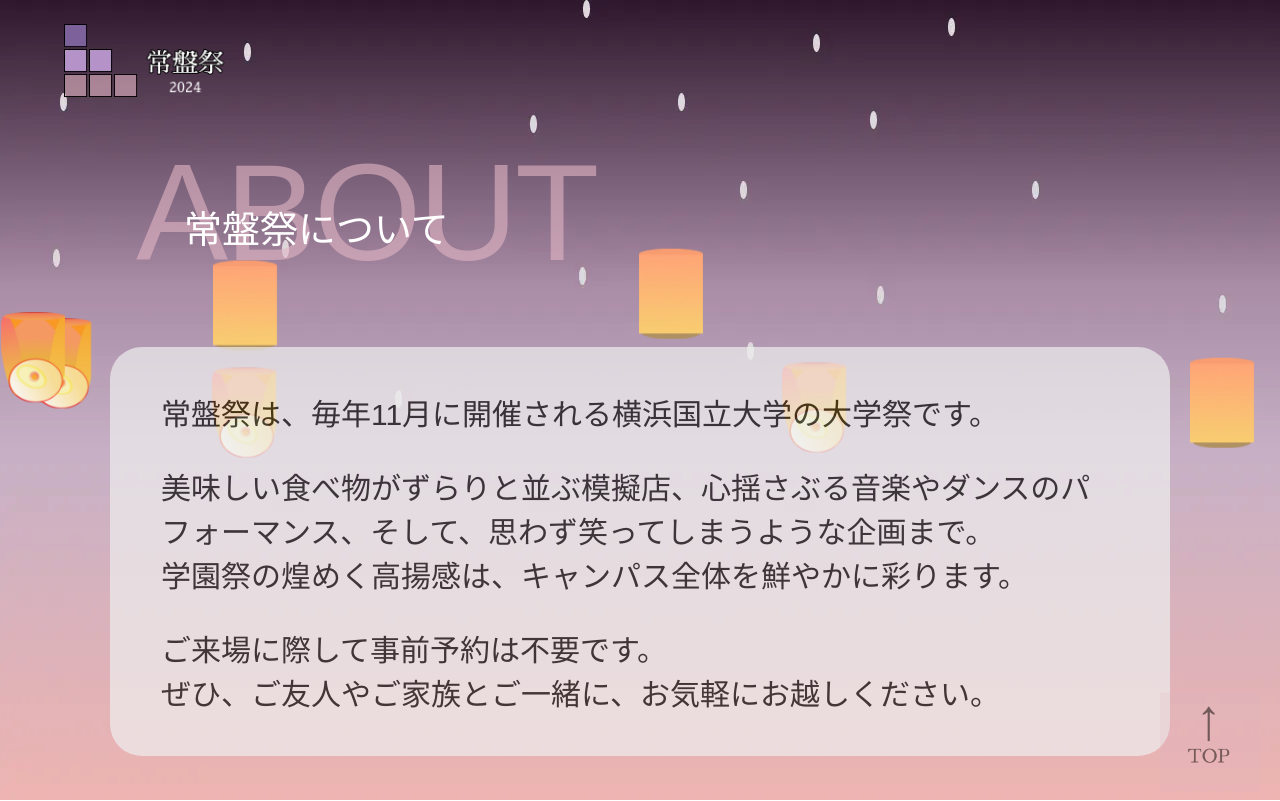
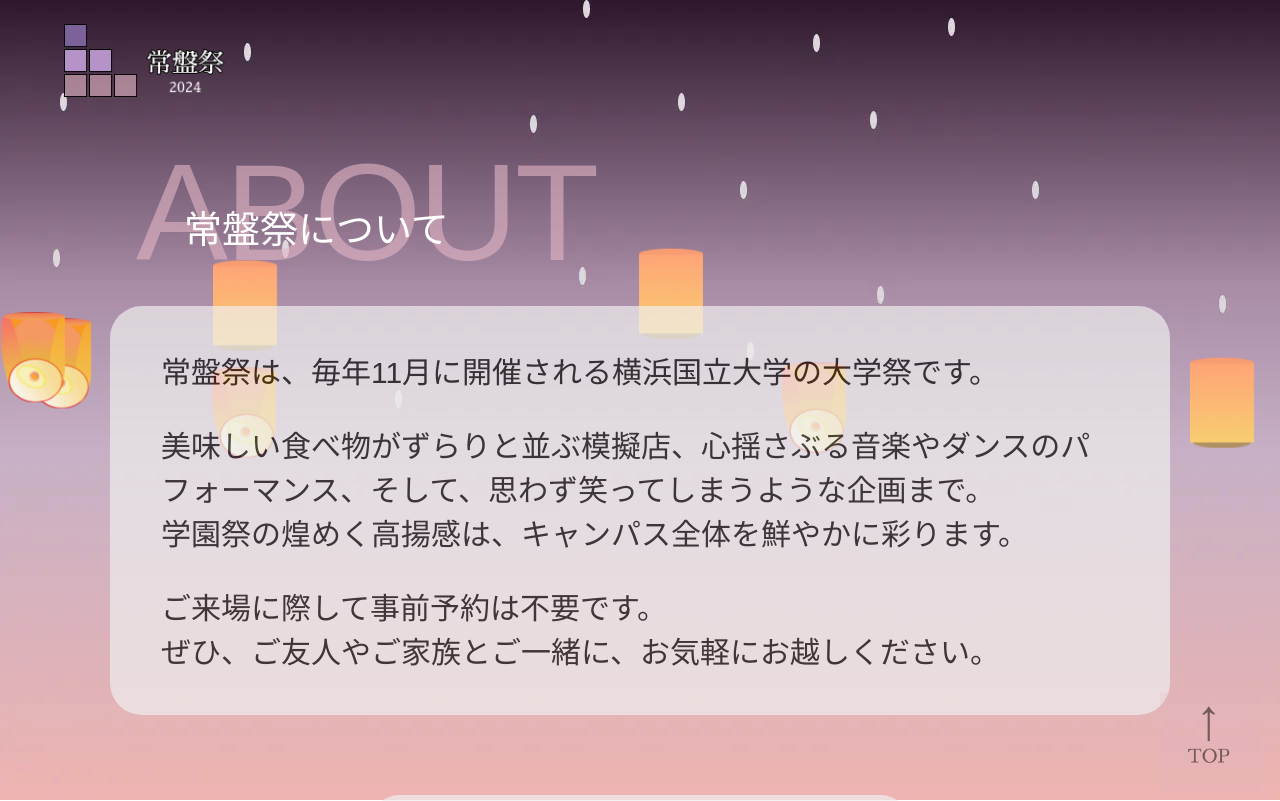
Before and after one commit to ynufes-tech/ynufes-tokiwa24, a Nuxt app: page /about in a window 1280 px wide. Shown: the top 801 px of the page. Built offline with nearby package versions, Linux system fonts and the light colour scheme; a web font is replaced by a local one.

Commit message:
ページタイトルコンポーネントを再修正

```diff
--- a/components/PageTitle.vue
+++ b/components/PageTitle.vue
@@ -25,6 +25,7 @@ const props = defineProps({
   text-align: left; /* テキストも左揃え */
   padding-top: 125px;
   padding-left: 10vw;
+  height: calc(8vh + 8.5vw);
   z-index: 1000;
   @include md {
     padding-top: 100px;
```
